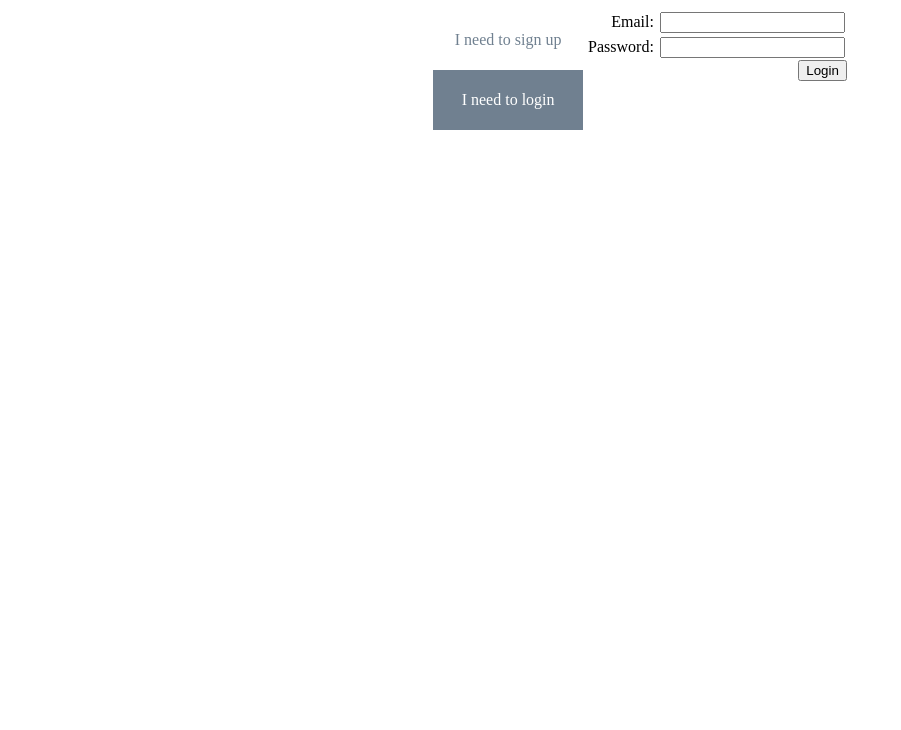
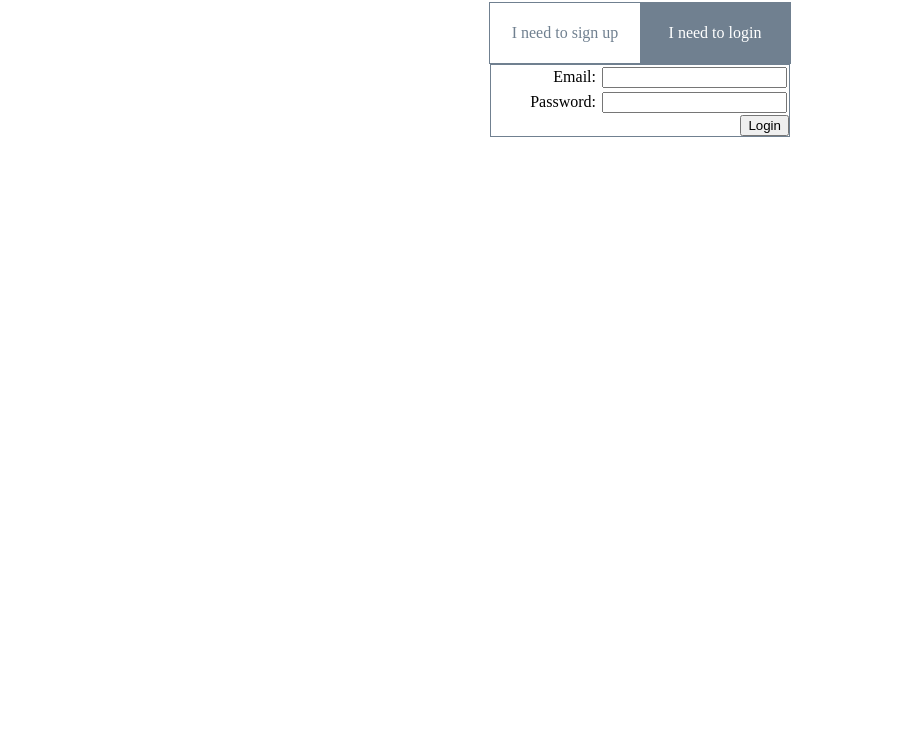
Before and after one commit to Fully-Committed/Fully-Committed, a React app: page /auth/login in a window 1280 px wide. Shown: the part 70-800 px from the top of the page, without its empty margins (0-901 px from the left). Built offline with nearby package versions, Linux system fonts and the light colour scheme; no server answers.

Commit message:
styling for login/signup

```diff
--- a/src/components/auth/Auth.css
+++ b/src/components/auth/Auth.css
@@ -1,14 +1,16 @@
 .AuthPage {
   display: flex;
-  flex-direction: row;
+  flex-direction: column;
   justify-content: center;
   height: 120px;
+  align-items: center;
 
 .authLinks {
   display: flex;
-  flex-direction: column;
+  flex-direction: row;
   align-content: space-between;
   justify-content: space-evenly;
+  border: 1px solid slategray;
 
   a {
     text-align: center;
@@ -31,7 +33,8 @@ form {
   flex-direction: column;
   align-items: flex-end;
   height: 120px;
-  margin-left: 5px;
+  border: 1px solid slategray;
+  width: 298px;
 
   button {
     justify-self: flex-end;
--- a/src/components/auth/Login.js
+++ b/src/components/auth/Login.js
@@ -1,6 +1,5 @@
 import React from 'react';
 import { useAuthForm } from '../../hooks/useAuthForm';
-import { Link } from 'react-router-dom';
 
 export const Login = () => {
 
```
Also changed, not shown: src/components/auth/AuthButtons.js (deleted, +0 -14 lines).
